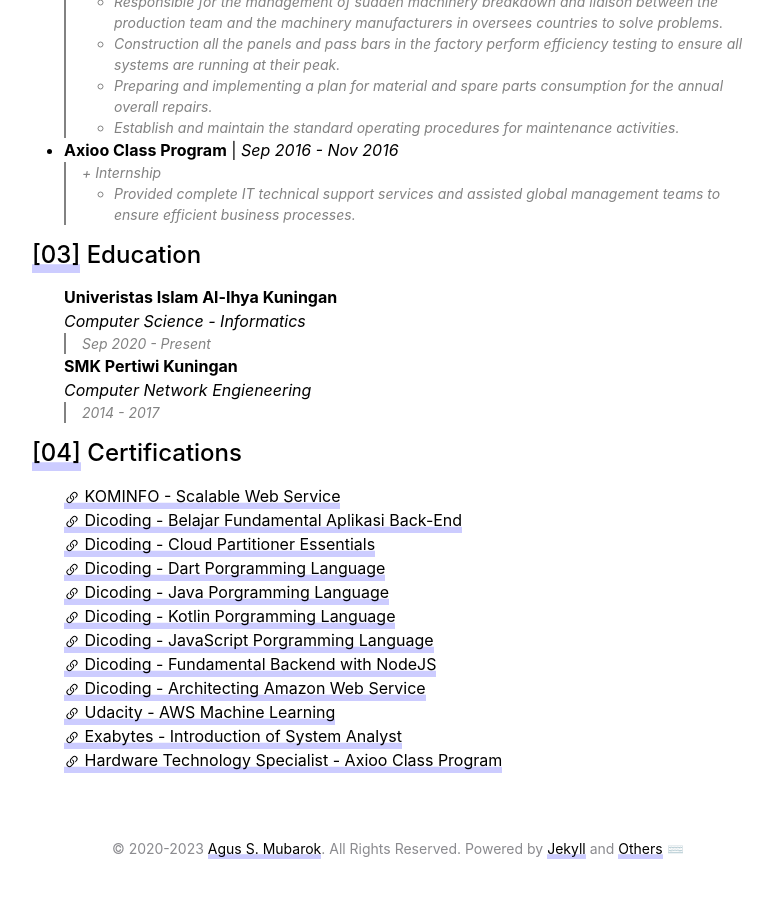
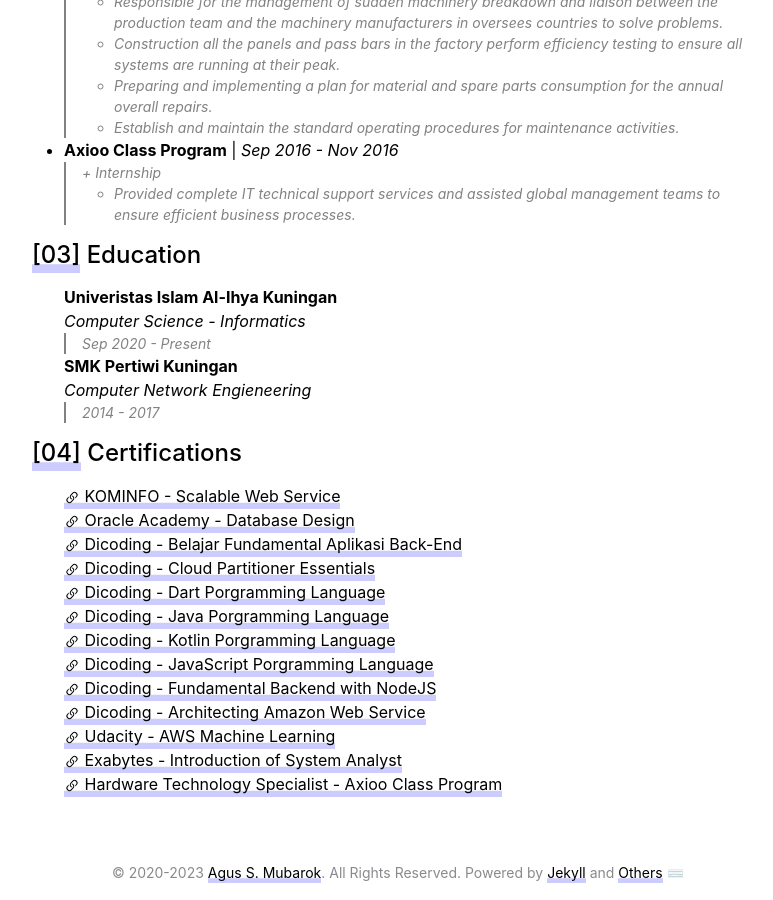
Before and after one commit to mrgsrylm/mrgsrylm.github.io, a Jekyll site: the page built from pages/me.md, in a window 1280 px wide and 900 px high, scrolled down 1718 px. Shown: the whole window, without its empty margins (242-1015 px from the left). Built offline with Jekyll 4.4.1, drawn with Linux system fonts in a browser that asks for light colours; before the commit the page ends 2594 px from its top, so only the background shows below that.

Commit message:
update me

```diff
--- a/_data/certifications.yml
+++ b/_data/certifications.yml
@@ -1,5 +1,7 @@
 - title: KOMINFO - Scalable Web Service
   url: https://digitalent.kominfo.go.id/cek-sertifikat?registrasi=1955617840-152
+- title: Oracle Academy - Database Design
+  url: "https://gusriil.github.io/assets/misc/oracle-academy-database-design-certificate.pdf"
 - title: Dicoding - Belajar Fundamental Aplikasi Back-End
   url: https://www.dicoding.com/certificates/6RPNW7YD4P2M
 - title: Dicoding - Cloud Partitioner Essentials
```
Also changed, not shown: 1 other file.
